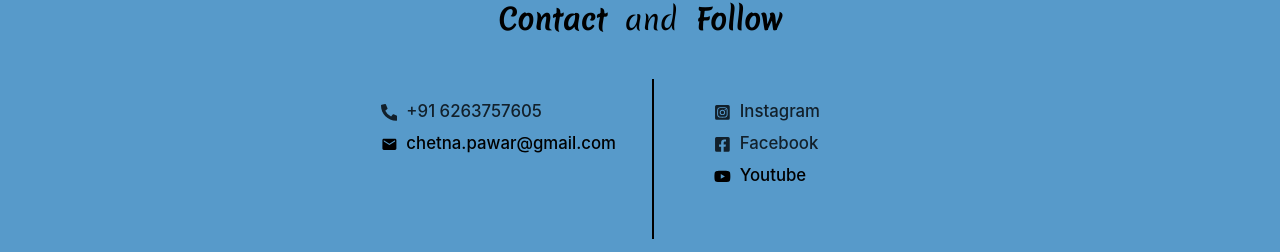
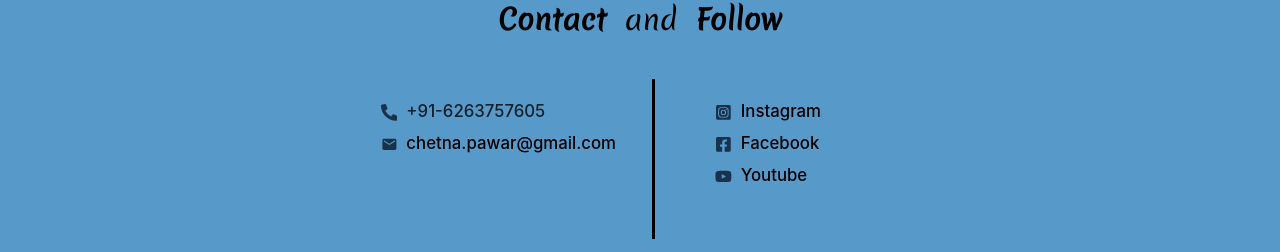
Before and after one commit to Kreez81/yogchetna, a React (Create React App) app: page / in a window 1280 px wide. Shown: the part 2385-2637 px from the top of the page. Built offline with nearby package versions, Linux system fonts and the light colour scheme.

Commit message:
contact page

```diff
--- a/src/Components/Forthpage/Forth.css
+++ b/src/Components/Forthpage/Forth.css
@@ -14,6 +14,7 @@
     height: 40vh;
     width: 80%;
     margin-top: 10vh;
+
     /* background-color: rgb(150, 167, 184); */
 }
 .conhead{
@@ -41,7 +42,7 @@
     height: 20vh;
     width: 50%;
     /* background-color: aliceblue; */
-    border-right: 2px solid black;
+    border-right: 3px solid black;
 }
 li{
     font-size: 2.1vh;
@@ -54,8 +55,10 @@ li a{
 }
 .icon{
     /* font-size: 25px; */
+    color:rgb(23, 50, 74);
     position: relative;
     top: 4px;
+    transition: 200ms ease-in-out;
 }
 
 .folbox{
@@ -68,6 +71,8 @@ li a{
     width: 30%;
     /* background-color: aliceblue; */
 }
-li:hover{
-    transform: translateX(2.5px);
+.social:hover .icon{
+    font-size: 23px;
+    top: 5px;
+    color: black;
 }
--- a/src/Components/Forthpage/Forth.jsx
+++ b/src/Components/Forthpage/Forth.jsx
@@ -11,15 +11,15 @@ function Forth() {
 
               <div className='conbox'>
               <ul>
-                <li><FaPhoneAlt className='icon'/>&nbsp; +91 6263757605</li>
+                <li><FaPhoneAlt className='icon'/>&nbsp; +91-6263757605</li>
                 <li><a href='mailto:karan.p2001hello@gmail.com' target="_blank" rel="noopener noreferrer"><MdEmail className='icon'/>&nbsp;  chetna.pawar@gmail.com</a></li>
               </ul>
              </div>
              <div className='folbox'>
               <ul>
-                <li><FaInstagramSquare className='icon'/>&nbsp; Instagram</li>
-                <li><FaFacebookSquare className='icon'/>&nbsp; Facebook</li>
-                <li><a href='https://www.youtube.com/@yogchetna' target="_blank" rel="noopener noreferrer"><FaYoutube className='icon'/>&nbsp; Youtube</a></li>
+                <li className='social'><a href='https://www.instagram.com/yog.chetna/' target="_blank" rel="noopener noreferrer"><FaInstagramSquare className='icon'/>&nbsp; Instagram</a></li>
+                <li className='social'><a href='https://www.facebook.com/chetna.pawar' target="_blank" rel="noopener noreferrer"><FaFacebookSquare className='icon'/>&nbsp; Facebook</a></li>
+                <li className='social'><a href='https://www.youtube.com/@yogchetna' target="_blank" rel="noopener noreferrer"><FaYoutube className='icon'/>&nbsp; Youtube</a></li>
               </ul>
              </div>
              </section>
```
